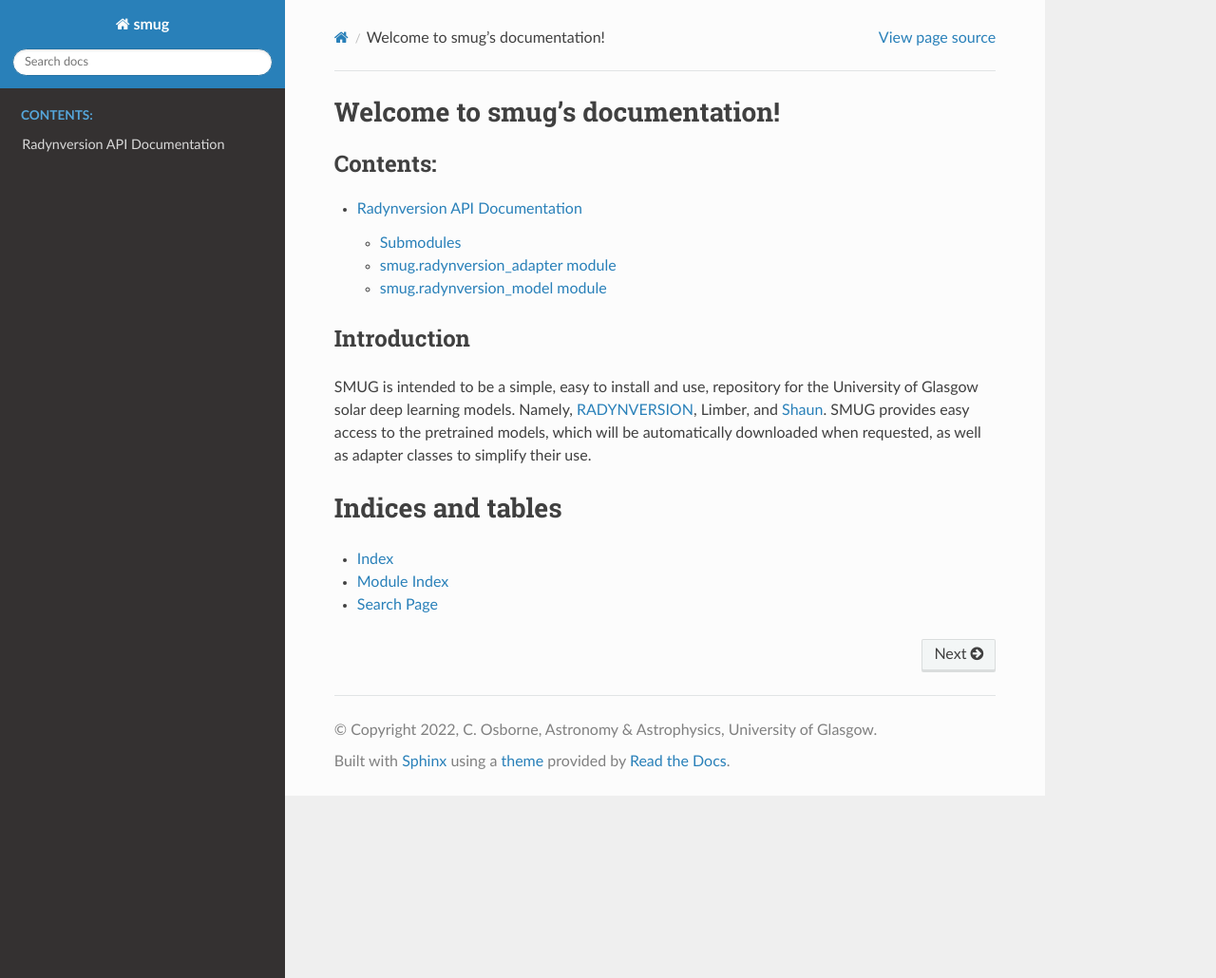
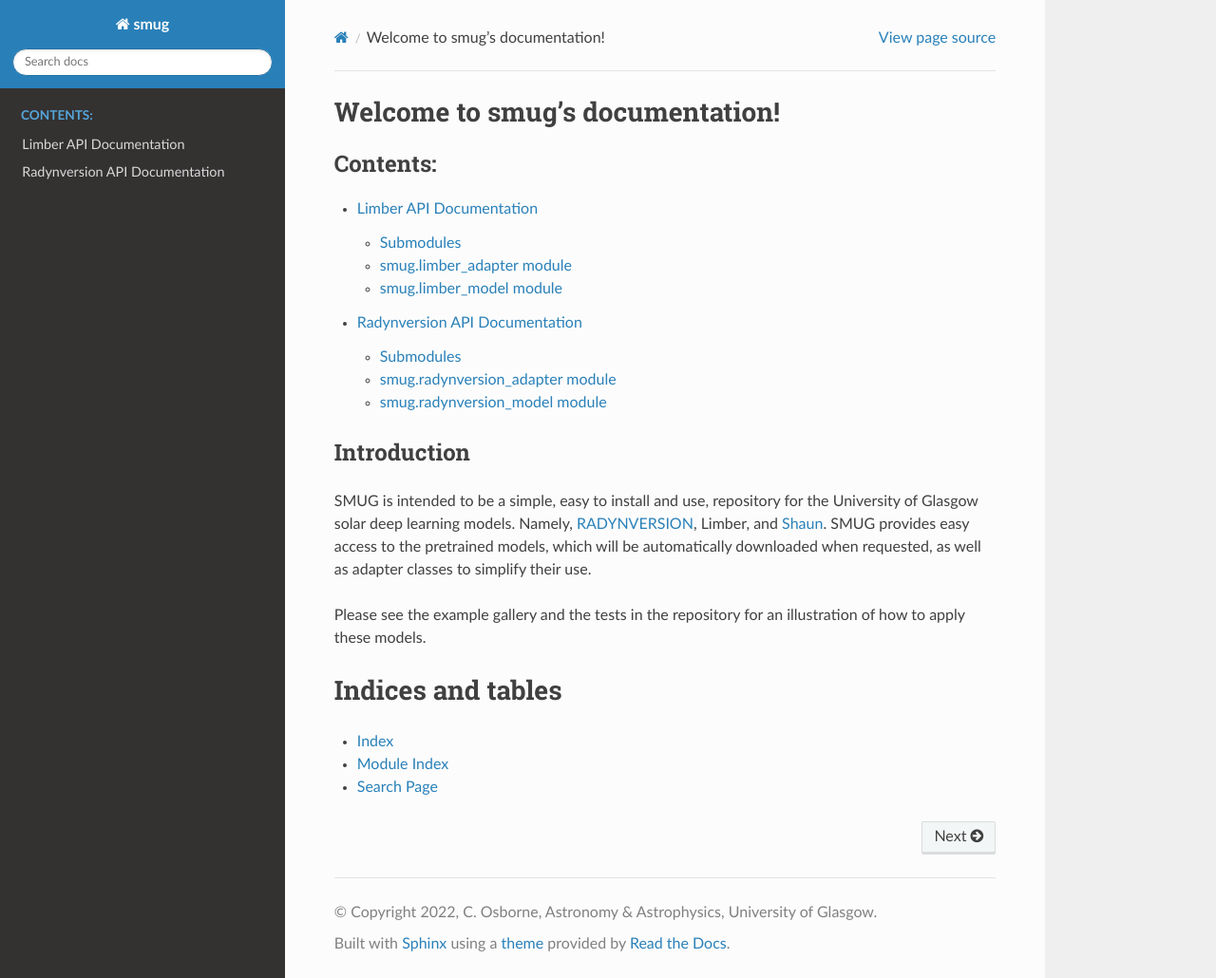
Before and after one commit to GlasgowSolarPhysics/smug, a Sphinx documentation site: the page built from docs/index.rst, in a window 1280 px wide and 1030 px high. Shown: the whole window at 95% size. Built offline with Sphinx 7.4.7 and the Read the Docs theme 2.0.0, drawn with Linux system fonts in a browser that asks for light colours; pages that are not in the unit, such as notebooks, are missing from menus.

Commit message:
Added limber API docs

```diff
--- a/docs/index.rst
+++ b/docs/index.rst
@@ -11,6 +11,7 @@ Welcome to smug's documentation!
    :caption: Contents:
 
    auto_examples/index
+   limber-api
    radynversion-api
 
 Introduction
@@ -23,6 +24,8 @@ SMUG provides easy access to the pretrained models, which will be automatically
 .. _RADYNVERSION: https://github.com/Goobley/Radynversion
 .. _Shaun: https://github.com/bionictoucan/shaun
 
+Please see the example gallery and the tests in the repository for an illustration of how to apply these models.
+
 Indices and tables
 ==================
 
--- /dev/null
+++ b/docs/limber-api.rst
@@ -0,0 +1,19 @@
+Limber API Documentation
+========================
+
+Submodules
+----------
+
+smug.limber\_adapter module
+---------------------------
+
+.. automodule:: smug.limber_adapter
+    :members:
+    :show-inheritance:
+
+smug.limber\_model module
+---------------------------
+
+.. automodule:: smug.limber_model
+    :members:
+    :show-inheritance:
```
